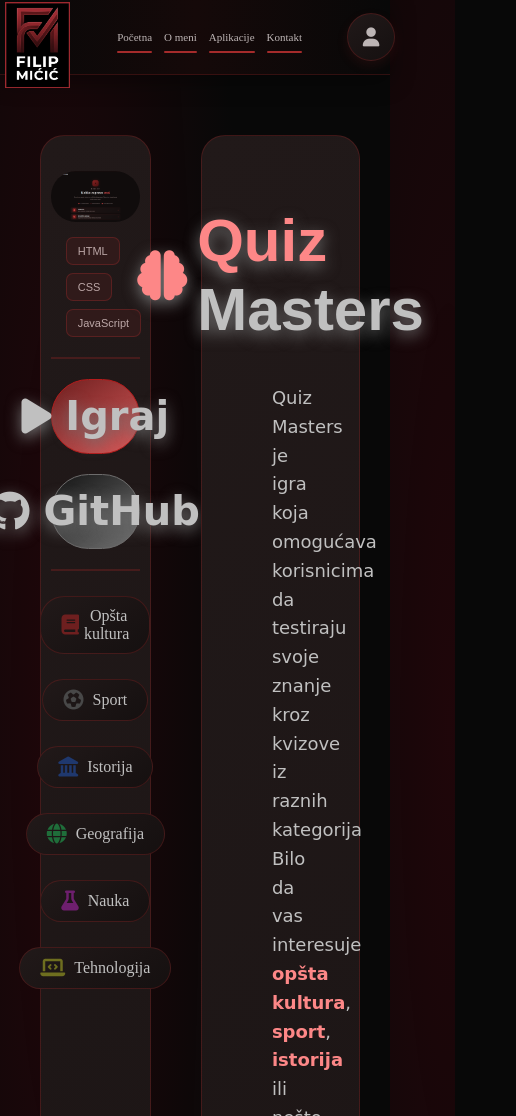
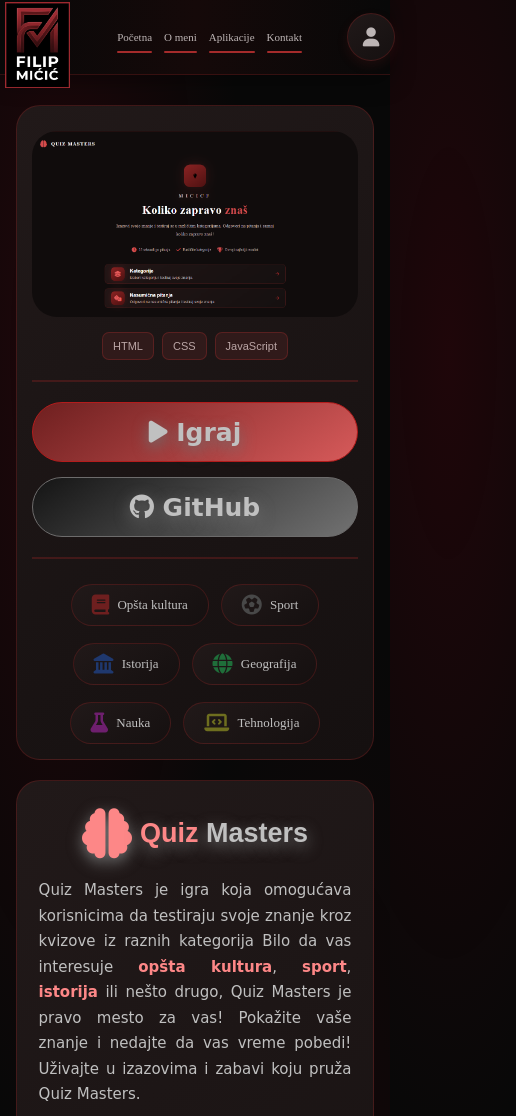
Before and after one commit to FilipMicic/MicicF-portfolio, a plain HTML site: page aplikacije/quiz-hub.html in a window 390 px wide. Shown: the top 1116 px of the page, 516 px wide, since content can reach past the window. Drawn offline with nearby package versions, Linux system fonts and the light colour scheme.

Commit message:
Hub optimizacija
Optimizacija hubova za teleofn

```diff
--- a/aplikacije/css/hub.css
+++ b/aplikacije/css/hub.css
@@ -214,3 +214,221 @@
     font-family:  cursive;
 
 }
+
+
+/* ============================= */
+/* TABLET */
+/* ============================= */
+
+@media (max-width: 900px) {
+
+    .hero {
+        width: 92%;
+        gap: 25px;
+        margin-top: 30px;
+    }
+
+    .left {
+        flex: 0 0 32%;
+        margin-left: 0;
+    }
+
+    .backlay {
+        margin-right: 0;
+        padding: 30px;
+    }
+
+    .naslov {
+        font-size: 23px;
+    }
+
+    .opis {
+        font-size: 16px;
+        padding: 10px;
+    }
+
+    .btn {
+        font-size: 30px;
+    }
+
+}
+
+
+/* ============================= */
+/* TELEFONI */
+/* ============================= */
+
+@media (max-width: 767px) {
+
+    .hero {
+        display: flex;
+        flex-direction: column;
+
+        width: 92%;
+        min-height: auto;
+
+        margin: 20px auto;
+        gap: 20px;
+    }
+
+    /* LEVA KARTICA */
+
+    .left {
+        flex: none;
+        width: 100%;
+        box-sizing: border-box;
+
+        margin: 0;
+        padding: 15px;
+    }
+
+    .imge {
+        width: 100%;
+        margin-top: 10px;
+    }
+
+    .imge img {
+        width: 100%;
+        height: auto;
+    }
+
+    .tech {
+        margin: 15px 0;
+        justify-content: center;
+    }
+
+    .tech span {
+        font-size: 11px;
+        padding: 7px 10px;
+    }
+
+    .dugme,
+    .dugme-git {
+        height: 60px;
+    }
+
+    .dugme-git {
+        margin-top: 15px;
+    }
+
+    .btn {
+        font-size: 25px;
+    }
+
+    .kategorije {
+        display: flex;
+        flex-wrap: wrap;
+        justify-content: center;
+        gap: 12px;
+    }
+
+    .kategorije span {
+        font-size: 13px;
+    }
+
+
+    /* DESNA KARTICA */
+
+    .backlay {
+        flex: none;
+        width: 100%;
+        box-sizing: border-box;
+
+        margin: 0;
+        padding: 22px 17px;
+    }
+
+    .naslov {
+        margin-top: 5px;
+        font-size: 21px;
+        gap: 8px;
+    }
+
+    .naslov h1 {
+        font-size: 27px;
+    }
+
+    .opis {
+        margin-top: 15px;
+        padding: 5px;
+
+        font-size: 15px;
+        line-height: 1.7;
+        text-align: justify;
+    }
+
+    .izazov {
+        font-size: 14px;
+        line-height: 1.6;
+    }
+
+    .funckionalnosti h1 {
+        font-size: 23px;
+        text-align: center;
+    }
+
+    /* FUNKCIONALNOSTI */
+
+    .funkcije {
+        display: grid;
+        grid-template-columns: repeat(2, minmax(0, 1fr));
+        gap: 12px;
+    }
+
+    .funk {
+        min-width: 0;
+        padding: 15px 8px;
+        text-align: center;
+        box-sizing: border-box;
+    }
+
+    .funk h2 {
+        font-size: 15px;
+    }
+
+    .funk span {
+        font-size: 12px;
+    }
+
+    .funk i {
+        font-size: 23px;
+    }
+
+}
+
+
+/* ============================= */
+/* USKI TELEFONI */
+/* ============================= */
+
+@media (max-width: 380px) {
+
+    .hero {
+        width: 94%;
+    }
+
+    .backlay {
+        padding: 18px 13px;
+    }
+
+    .naslov h1 {
+        font-size: 23px;
+    }
+
+    .naslov {
+        font-size: 18px;
+    }
+
+    .opis {
+        font-size: 14px;
+    }
+
+    .funkcije {
+        grid-template-columns: 1fr;
+    }
+
+    .funk h2 {
+        font-size: 16px;
+    }
+
+}
```
